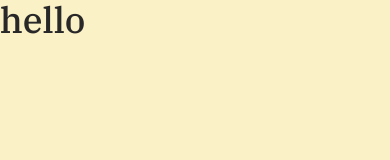
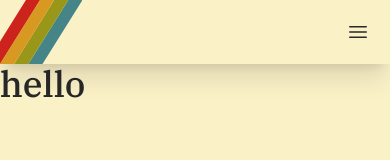
Before and after one commit to tbscanlon/v3-portfolio, an Astro site: page / in a window 390 px wide. Built offline with nearby package versions, Linux system fonts and the light colour scheme; Astro itself is replaced by a stand-in of ours.

Commit message:
Start work on nav bar

```diff
--- /dev/null
+++ b/src/components/Navigation.astro
@@ -0,0 +1,19 @@
+---
+
+---
+
+<nav aria-label="Main" class="relative flex flex-row-reverse p-4 bg-grey-12 dark:bg-grey-2 shadow-xl">
+    <svg width="82" height="64" viewBox="0 0 82 64" fill="none" xmlns="http://www.w3.org/2000/svg" class="absolute left-0 top-0">
+      <rect x="48.6278" y="-36.3" width="12" height="128" transform="rotate(32 48.6278 -36.3)" class="fill-red"/>
+      <rect x="79.1096" y="-17.2528" width="12" height="128" transform="rotate(32 79.1096 -17.2528)" class="fill-blue"/>
+      <rect x="68.9331" y="-23.6118" width="12" height="128" transform="rotate(32 68.9331 -23.6118)" class="fill-green"/>
+      <rect x="58.7565" y="-29.9709" width="12" height="128" transform="rotate(32 58.7565 -29.9709)" class="fill-yellow"/>
+      </svg>
+
+  <button type="button" class="md:hidden rounded-full p-1 hover:bg-grey-11 focus:bg-grey-11 dark:hover:bg-grey-4 dark:focus:bg-grey-4">
+    <span class="sr-only">Open main menu</span>
+    <svg xmlns="http://www.w3.org/2000/svg" fill="none" viewBox="0 0 24 24" stroke-width="1.5" stroke="currentColor" class="w-6 h-6">
+      <path stroke-linecap="round" stroke-linejoin="round" d="M3.75 6.75h16.5M3.75 12h16.5m-16.5 5.25h16.5" />
+    </svg>
+  </button>
+</nav>
--- a/src/layouts/BaseLayout.astro
+++ b/src/layouts/BaseLayout.astro
@@ -1,6 +1,8 @@
 ---
 import "@fontsource/ibm-plex-sans";
 import "@fontsource/ibm-plex-serif/500.css";
+
+import Navigation from "../components/Navigation.astro";
 
 const { title } = Astro.props;
 ---
@@ -16,6 +18,7 @@ const { title } = Astro.props;
   <body
     class="antialiased bg-grey-12 dark:bg-grey-2 text-grey-2 dark:text-grey-11"
   >
+    <Navigation />
     <slot />
   </body>
 </html>
--- a/tailwind.config.cjs
+++ b/tailwind.config.cjs
@@ -17,7 +17,7 @@ const palette = {
     light: "#fadb2f",
   },
   green: {
-    dark: "#b57614",
+    dark: "#97940e",
     DEFAULT: "#98971a",
     light: "#b8bb26",
   },
```
